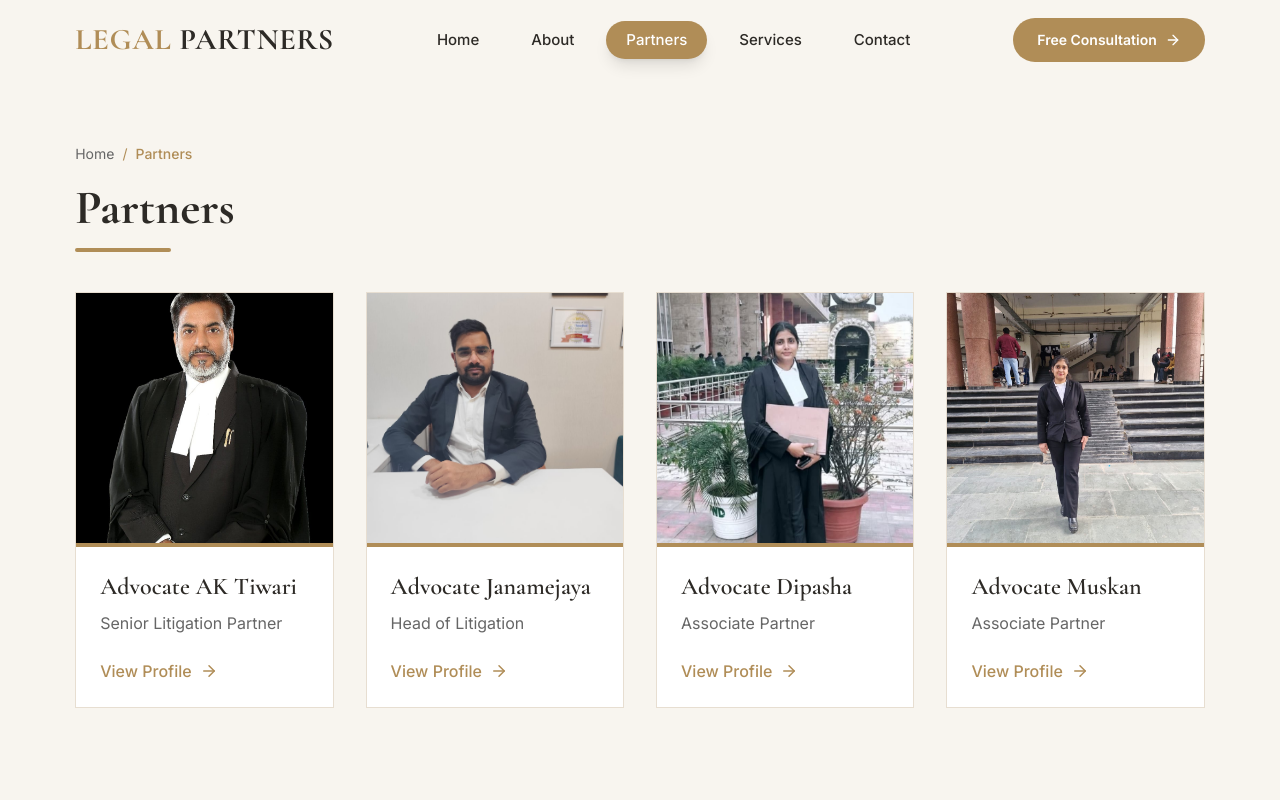
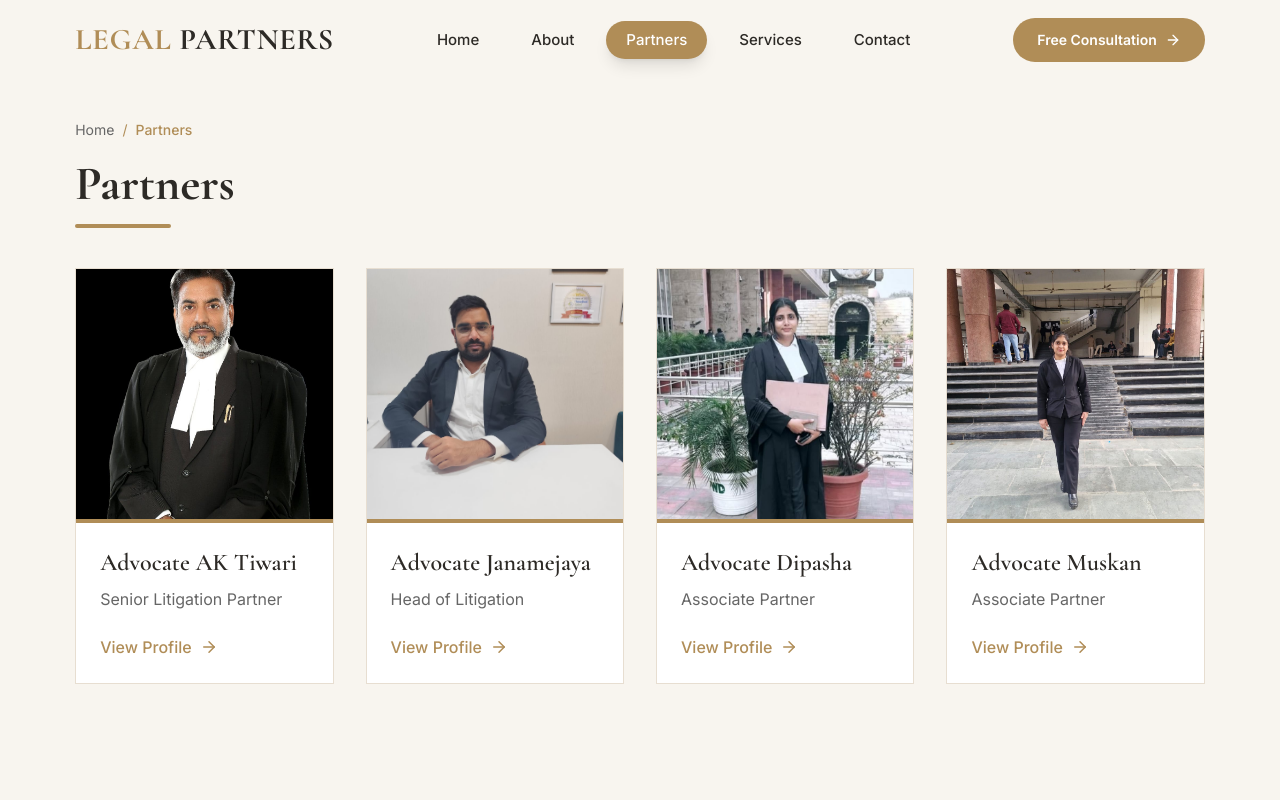
Before and after one commit to nitishbainslaa/lp-law-india, a Next.js app: page /partner in a window 1280 px wide. Shown: the top 800 px of the page. Built offline with nearby package versions, Linux system fonts and the light colour scheme.

Commit message:
Adjust section padding in partner page

```diff
--- a/src/app/partner/page.tsx
+++ b/src/app/partner/page.tsx
@@ -41,7 +41,7 @@ export default function PartnersPage() {
 
         {/* Breadcrumb */}
 
-        <section className="pt-16 pb-10">
+        <section className="py-10">
           <div className="container mx-auto px-6">
 
             <div className="flex items-center gap-2 text-sm">
```
